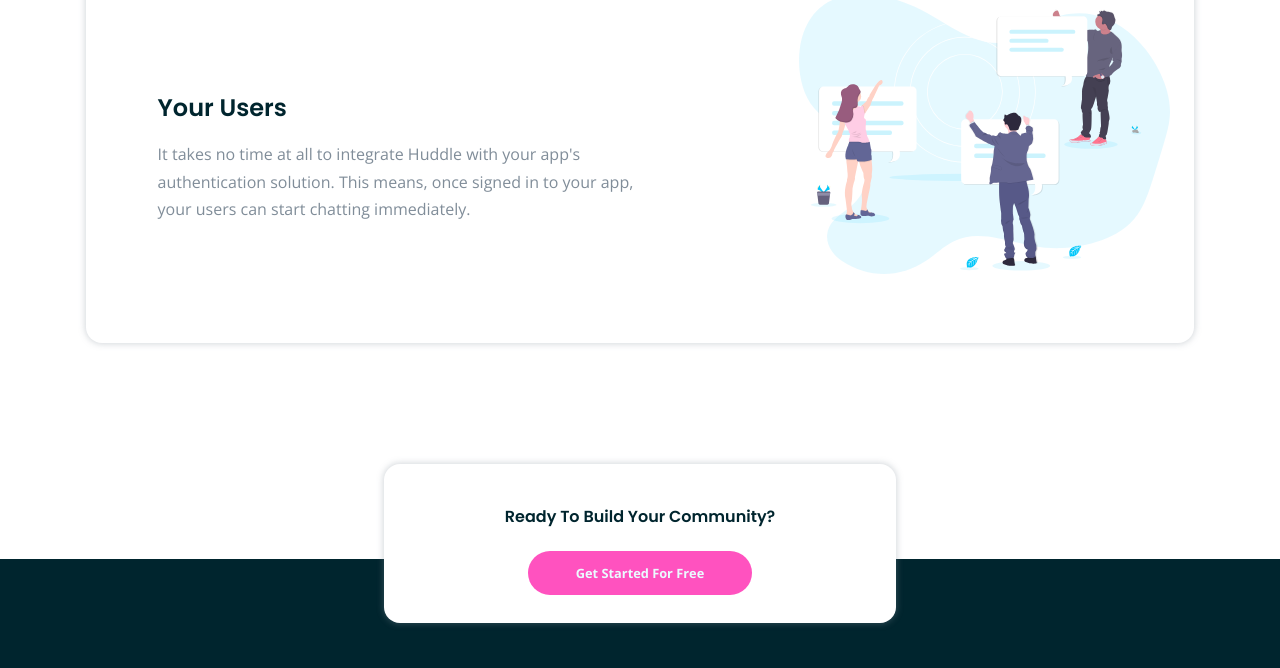
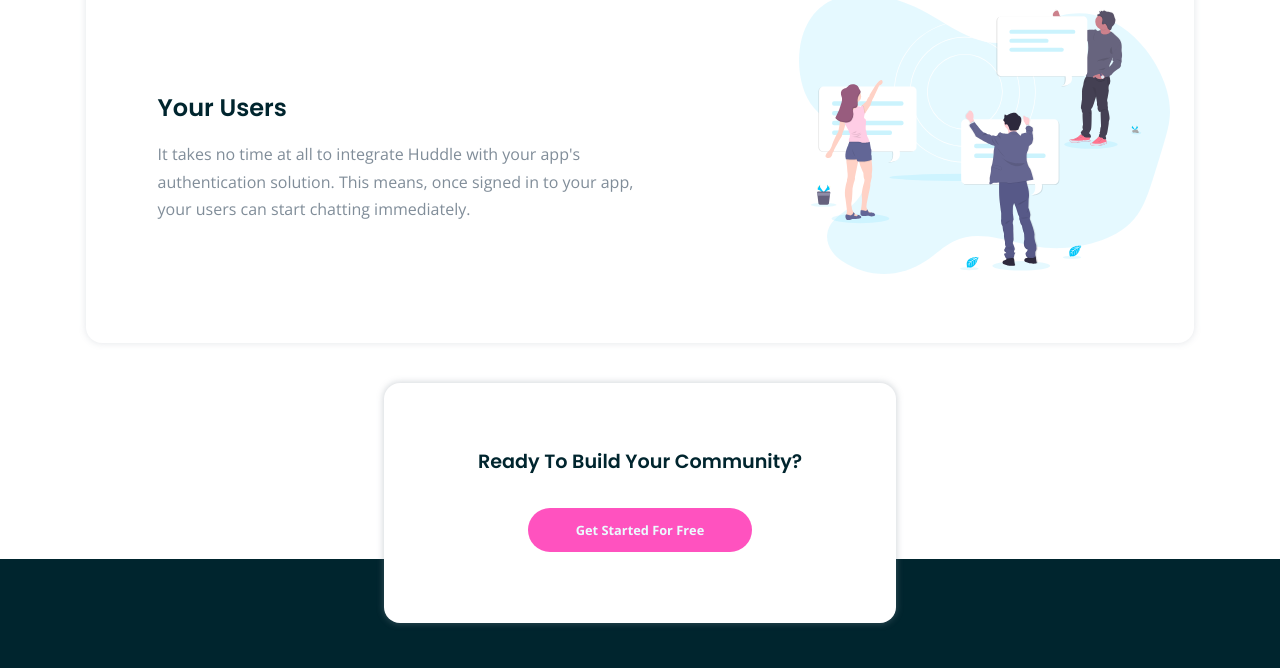
Before and after one commit to Mayurtm29/huddle-landing-page-with-alternating-feature-blocks, a plain HTML site: page index.html in a window 1280 px wide. Shown: the part 1730-2398 px from the top of the page. Drawn offline with nearby package versions, Linux system fonts and the light colour scheme.

Commit message:
build section & card shadow changes

```diff
--- a/style.css
+++ b/style.css
@@ -125,7 +125,7 @@ p {
     background-color: var(--white);
     border-radius: 1rem;
     padding: 3rem 2rem;
-    box-shadow: 0 0 6px 1px rgba(128, 141, 153, 0.342);
+    box-shadow: 0 0 6px 1px rgba(128, 141, 153, 0.18);
     margin-bottom: 2.5rem;
 }
 
@@ -174,9 +174,10 @@ p {
 }
 
 /* footer  */
-footer{
+footer {
     background-color: var(--Very_Dark_Cyan);
 }
+
 .footer {
     display: flex;
     justify-content: center;
@@ -290,7 +291,8 @@ ul {
     .bg {
         width: 100%;
     }
-    .try-it{
+
+    .try-it {
         padding: 0.5rem 3rem;
     }
 
@@ -359,8 +361,21 @@ ul {
     }
 
     /* build  */
+
     .build {
+        display: flex;
+        justify-content: center;
+        align-items: center;
+        flex-direction: column;
         width: 40%;
+        height: 30vh;
+        padding: 0 0;
+        margin: 0;
+    }
+
+    .build>h2 {
+        font-size: 1.2rem;
+        margin-top: 2.5rem;
     }
 
     /* footer  */
@@ -393,7 +408,7 @@ ul {
         margin-right: 3rem;
     }
 
-    .copyright{
+    .copyright {
         text-align: end;
         padding: 2rem 3rem;
     }
```
